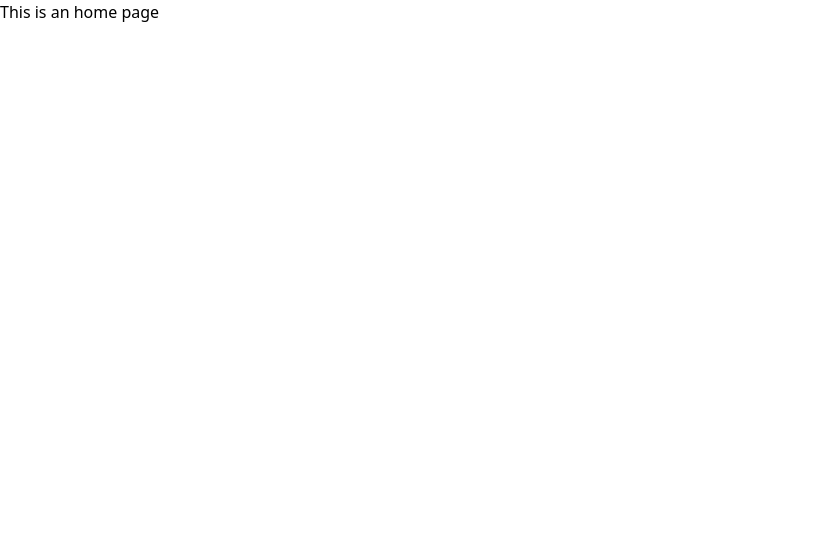
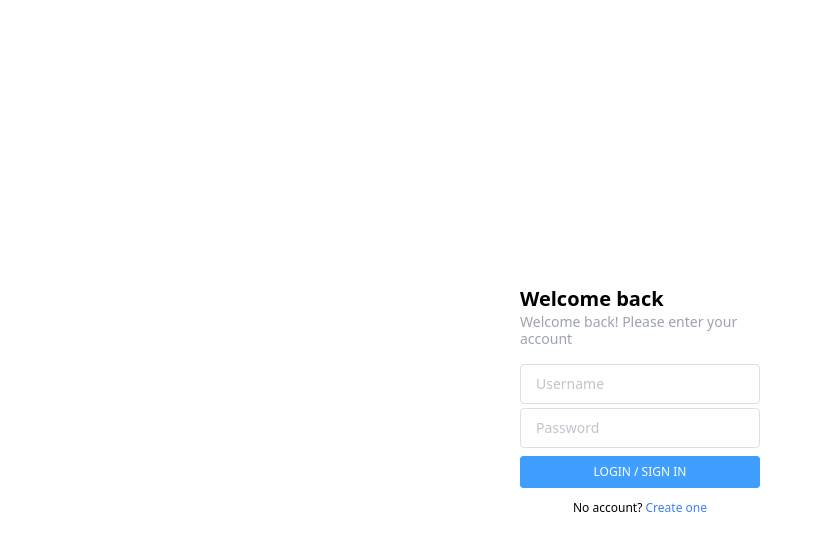
Before and after one commit to agindo/swajar-vkt1cuvz0a4d, a Vue app: page / in a window 1280 px wide. Shown: the top 550 px of the page, without its empty margins (0-823 px from the left). Built offline with nearby package versions, Linux system fonts and the light colour scheme.

Commit message:
ui login / register

```diff
--- a/src/views/HomeView.vue
+++ b/src/views/HomeView.vue
@@ -1,11 +1,50 @@
 <template>
   <div>
-    <h1>This is an home page</h1>
+<!-- component -->
+<!-- Main container -->
+<div>
+  <!-- Flex container for centering items -->
+  <div class="flex h-screen flex-col items-center justify-center">
+    <!-- Container for login form -->
+    <div class="max-h-auto mx-auto max-w-xl w-60">
+      <!-- Login title and description -->
+      <div class="mb-4">
+        <h1 class="text-xl font-semibold">Welcome back</h1>
+        <p class="text-gray-400 leading-tight text-sm">Welcome back! Please enter your account</p>
+      </div>
+      <!-- Login form -->
+      <div>
+        <el-input placeholder="Username" v-model="username"></el-input>
+      </div>
+      <div class="mt-1">
+        <el-input placeholder="Password" v-model="password" show-password></el-input>
+      </div>
+      <div class="mt-2">
+        <el-button type="primary" size="small" class="uppercase w-full">Login / Sign In</el-button>
+      </div>
+      <!-- Signup link -->
+      <p class="text-center text-xs mt-3 p-0">No account? <a class="text-blue-500 cursor-pointer" @click="getViews('/PBcw3g0kC0xt')">Create one</a> </p>
+    </div>
+  </div>
+</div>
   </div>
 </template>
 
 <script>
 export default {
-  name: 'HomeView'
+  name: 'HomeView',
+  data() {
+    return {
+      username: null,
+      password: null
+    }
+  },
+  methods: {
+    getViews: function(value){
+      if (this.$route.path !== value) {
+        this.$router.push(value);
+      }
+    }
+  }
 }
 </script>
--- a/src/views/RegisterView.vue
+++ b/src/views/RegisterView.vue
@@ -1,11 +1,45 @@
 <template>
   <div>
-    <h1>This is an register page</h1>
+    <div>
+  <!-- Flex container for centering items -->
+  <div class="flex h-screen flex-col items-center justify-center">
+    <!-- Container for login form -->
+    <div class="max-h-auto mx-auto max-w-xl w-60">
+      <!-- Login title and description -->
+      <div class="mb-4">
+        <h1 class="text-xl font-semibold">Welcome back</h1>
+        <p class="text-gray-400 leading-tight text-sm">Welcome back! Please enter your account</p>
+      </div>
+      <!-- Login form -->
+      <div>
+        <el-input placeholder="Username" v-model="username"></el-input>
+      </div>
+      <div class="mt-2">
+        <el-button type="primary" size="small" class="uppercase w-full">Register / Sign Up</el-button>
+      </div>
+      <!-- Signup link -->
+      <p class="text-center text-xs mt-3 p-0">Have account? <a class="text-blue-500 cursor-pointer" @click="getViews('/')">Login</a> </p>
+    </div>
+  </div>
+</div>
   </div>
 </template>
 
 <script>
 export default {
-  name: 'RegisterView'
+  name: 'RegisterView',
+  data() {
+    return {
+      username: null,
+      password: null
+    }
+  },
+  methods: {
+    getViews: function(value){
+      if (this.$route.path !== value) {
+        this.$router.push(value);
+      }
+    }
+  }
 }
 </script>
```
